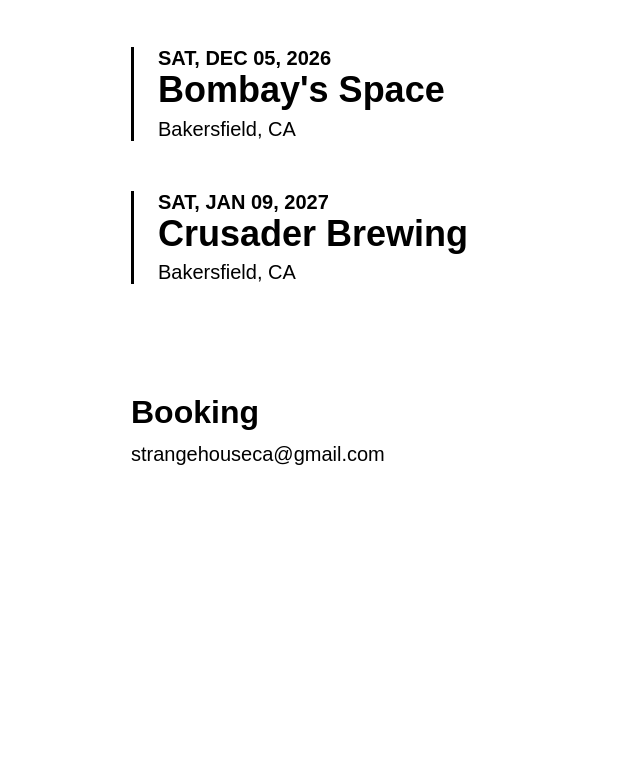
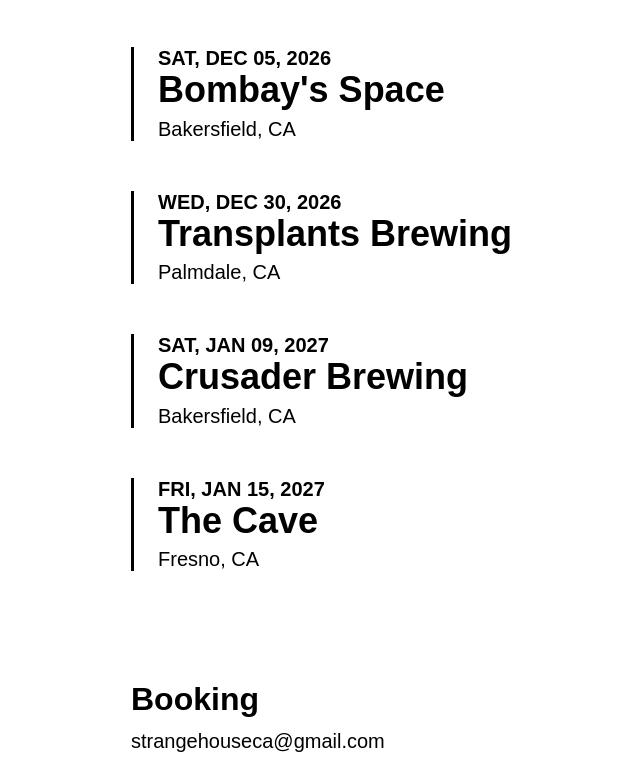
Before and after one commit to strangehouseband/site, a plain HTML site: page shows.html in a window 1280 px wide. Shown: the part 463-1231 px from the top of the page, without its empty margins (187-827 px from the left). Before the commit the page ends 1009 px from the top, so only its background shows below. Drawn offline with Linux system fonts and the light colour scheme.

Commit message:
Add show details for December 30 and January 15

```diff
--- a/shows.html
+++ b/shows.html
@@ -37,11 +37,25 @@
     <p>Bakersfield, CA</p>
   </section>
 
+  <!-- December 30 -->
+  <section class="show-card">
+    <p class="show-date">WED, DEC 30, 2026</p>
+    <h2>Transplants Brewing</h2>
+    <p>Palmdale, CA</p>
+  </section>
+
   <!-- January 9 -->
   <section class="show-card">
     <p class="show-date">SAT, JAN 09, 2027</p>
     <h2>Crusader Brewing</h2>
     <p>Bakersfield, CA</p>
+  </section>
+
+  <!-- January 15 -->
+  <section class="show-card">
+    <p class="show-date">FRI, JAN 15, 2027</p>
+    <h2>The Cave</h2>
+    <p>Fresno, CA</p>
   </section>
 
   <!-- Booking -->
```
